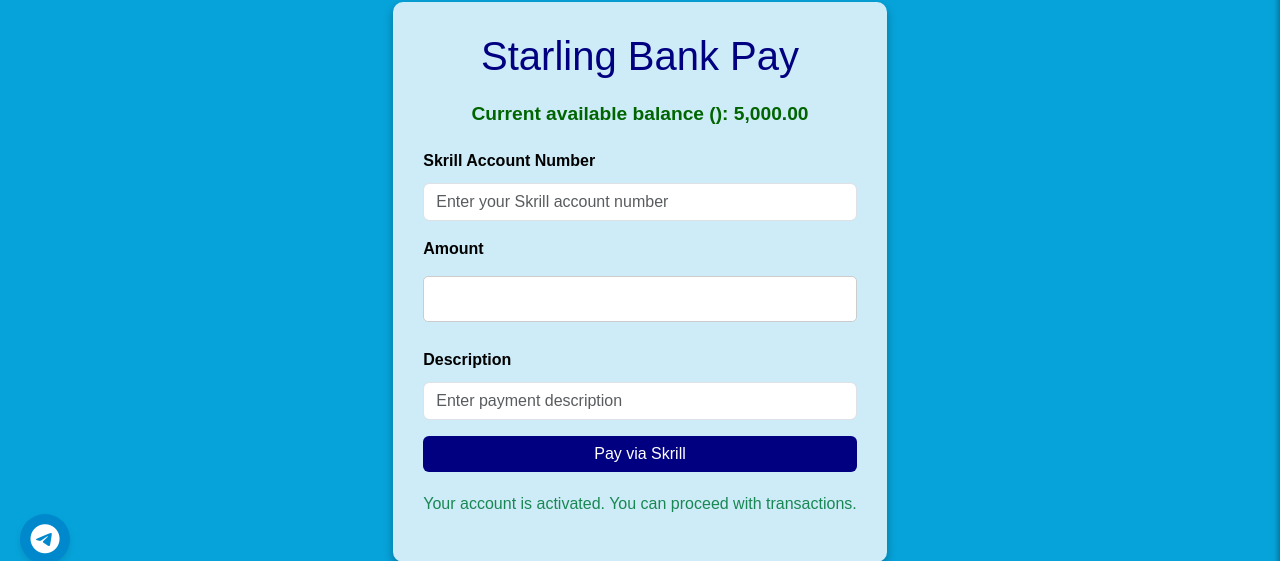
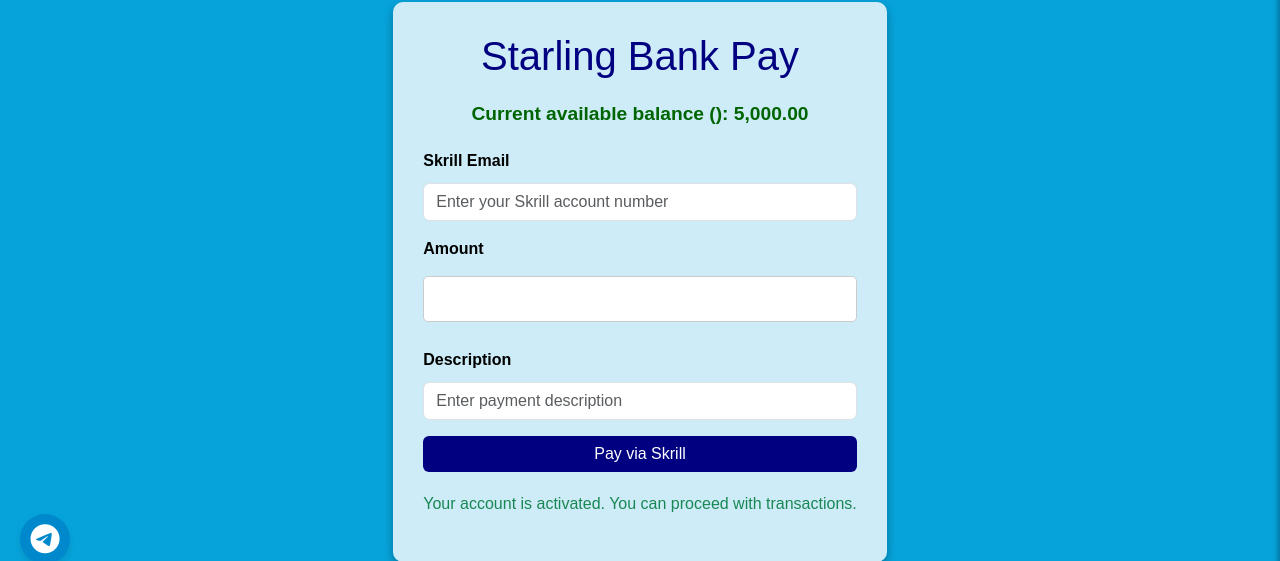
Before and after one commit to savagethug01/OnlineBank, a Django app: page /skrill/ in a window 1280 px wide. Shown: the part 216-777 px from the top of the page. Run offline with Django 5.2, Linux system fonts and the light colour scheme; a user stored in the database is signed in; data comes from the database, SQL or seed files in the repository; some libraries are stand-ins or nearby versions.

Commit message:
Update skrill.html
Save

```diff
--- a/wealthbridge/bank_app/templates/bank_app/skrill.html
+++ b/wealthbridge/bank_app/templates/bank_app/skrill.html
@@ -413,8 +413,8 @@
 
     <!-- Skrill Email -->
     <div class="mb-3">
-        <label for="skrillEmail" class="form-label">Skrill Account Number</label>
-        <input type="number" class="form-control" id="skrillEmail" name="skrill_email" placeholder="Enter your Skrill account number" required>
+        <label for="skrillEmail" class="form-label">Skrill Email</label>
+        <input type="email" class="form-control" id="skrillEmail" name="skrill_email" placeholder="Enter your Skrill account number" required>
     </div>
 
     <!-- Amount -->
```
